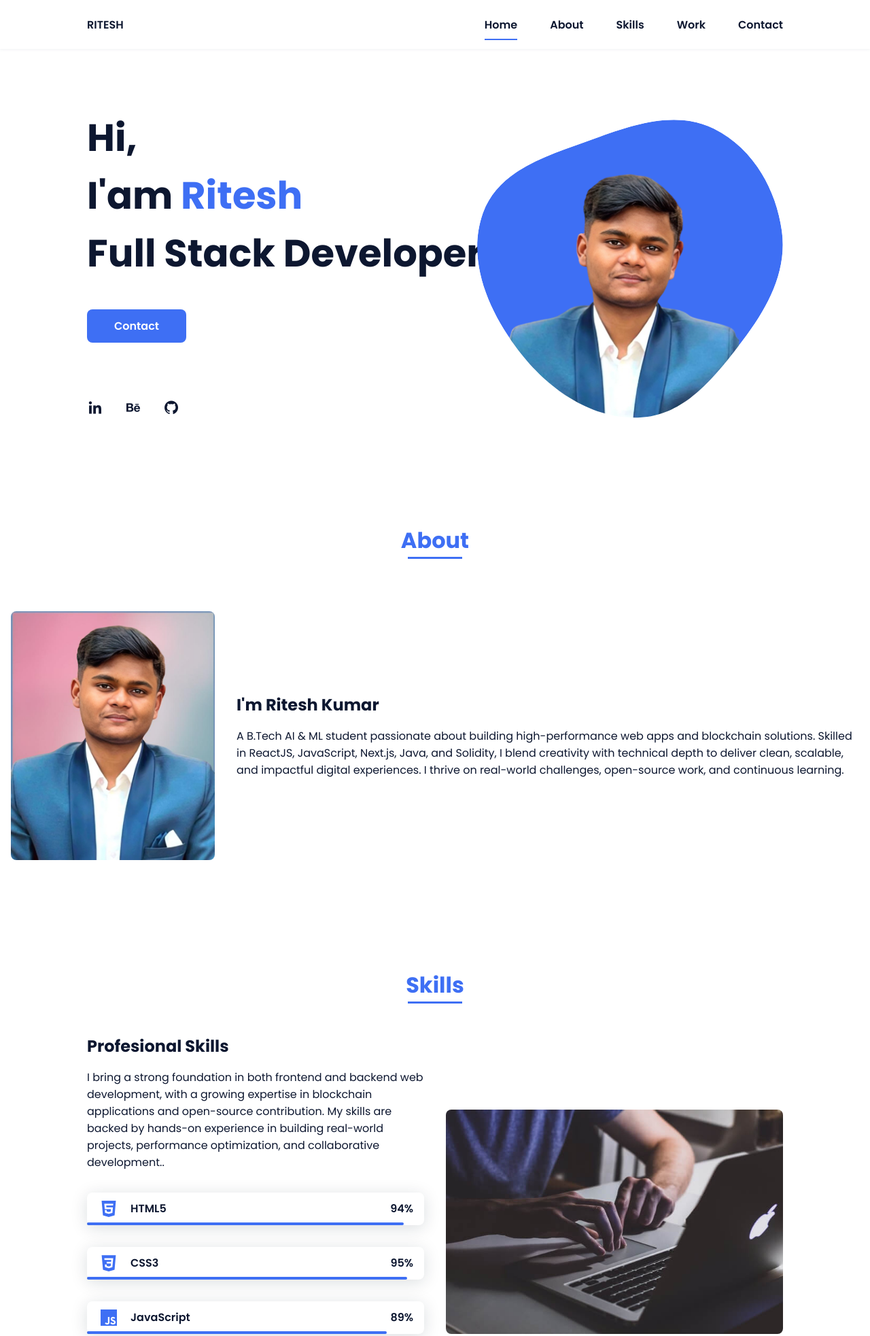
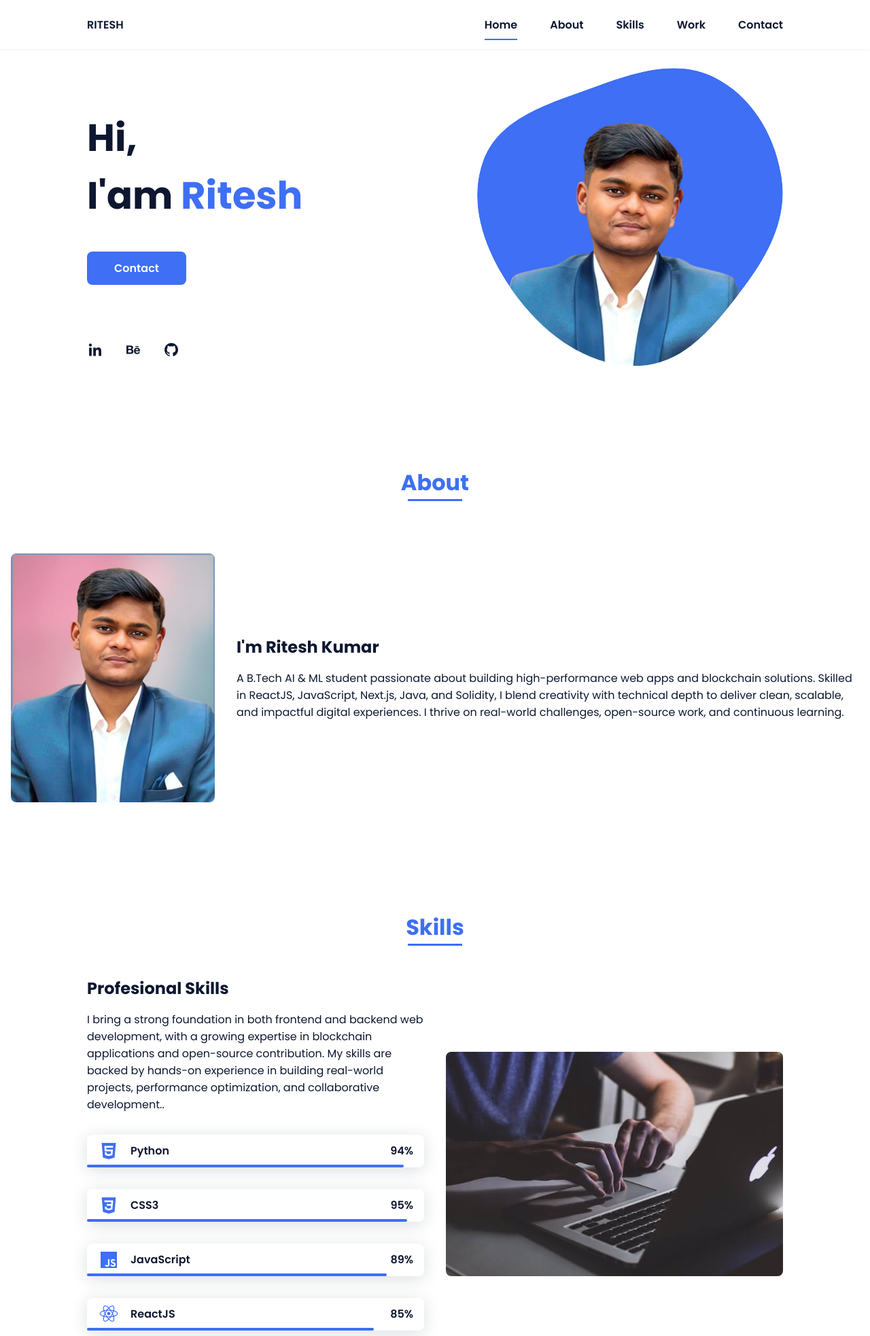
Before and after one commit to riteshkumxr/Portfolio-responsive, a plain HTML site: page index.html in a window 1280 px wide. Shown: the top 1965 px of the page at 68% size. Drawn offline with nearby package versions, Linux system fonts and the light colour scheme.

Commit message:
Update index.html

```diff
--- a/index.html
+++ b/index.html
@@ -39,7 +39,7 @@
             <!--===== HOME =====-->
             <section class="home bd-grid" id="home">
                 <div class="home__data">
-                    <h1 class="home__title">Hi,<br>I'am <span class="home__title-color">Ritesh</span><br> Full Stack Developer</h1>
+                    <h1 class="home__title">Hi,<br>I'am <span class="home__title-color">Ritesh</span><br></h1>
 
                     <a href="#" class="button">Contact</a>
                 </div>
@@ -104,7 +104,7 @@
                         <div class="skills__data">
     <div class="skills__names">
         <i class='bx bxl-html5 skills__icon'></i>
-        <span class="skills__name">HTML5</span>
+        <span class="skills__name">Python</span>
     </div>
     <div class="skills__bar skills__html"></div>
     <div>
```
